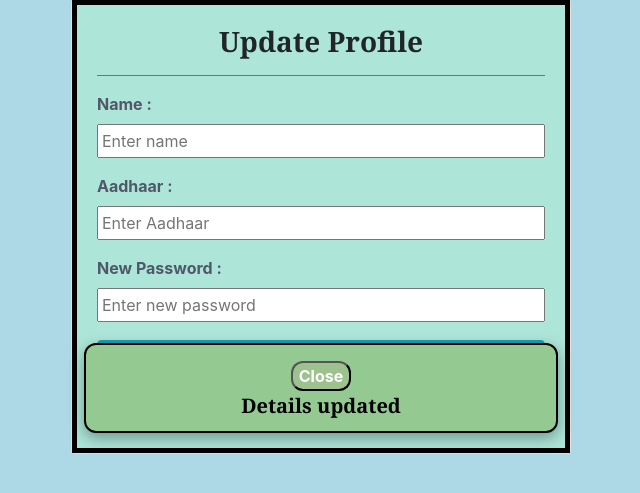
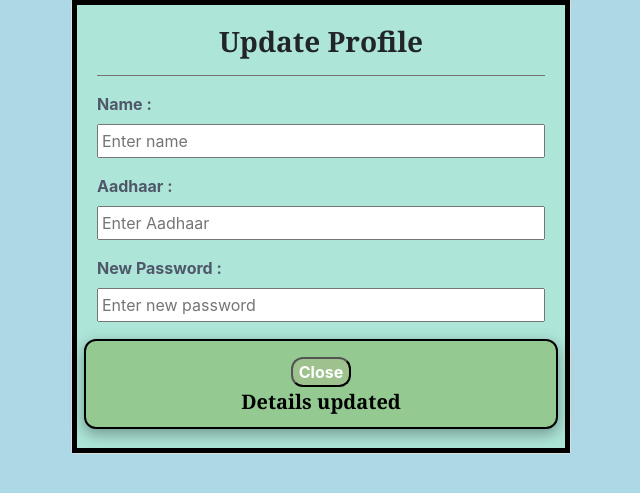
Before and after one commit to MrTitan444/Shimmy.shimmy.bank, a Flask app: page /update in a window 1280 px wide. Shown: the part 176-669 px from the top of the page, without its empty margins (319-959 px from the left). Run offline with Flask 3, Linux system fonts and the light colour scheme; the visitor is signed in with stand-in values (Sample User, id 1); parts of the project's set-up code (start-up, migrations or seed data) failed here and were passed over.

Commit message:
final commit goodbye we loved you!! <3

```diff
--- a/Shimmy Shimmy Bank/Shimmy.shimmy.bank/website/static/styles/index.css
+++ b/Shimmy Shimmy Bank/Shimmy.shimmy.bank/website/static/styles/index.css
@@ -60,6 +60,7 @@
 /* Footer */
 .jumbotron {
     position: absolute;
+    justify-content: left;
     background-color: #353b48;
     color: #dcdde1;
     display: flex;
@@ -70,6 +71,7 @@
     border-radius: 0%;
 }
 .jumbotron.footer {
+    position: absolute;
     background-color: #353b48;
     color: #dcdde1;
     right:0px;
--- a/Shimmy Shimmy Bank/Shimmy.shimmy.bank/website/templates/transhistsav.html
+++ b/Shimmy Shimmy Bank/Shimmy.shimmy.bank/website/templates/transhistsav.html
@@ -48,6 +48,9 @@
           </div>
         </div>
       </div>
+  {% if lasvegas==[] %}
+      <br><br><br><br><br><br><br><br><br>
+  {% endif %}
   <br><br><br><br>  <br><br><br><br>  <br><br><br><br>
   {% endblock %}
 <!-- Footer -->
--- a/Shimmy Shimmy Bank/Shimmy.shimmy.bank/website/templates/update.html
+++ b/Shimmy Shimmy Bank/Shimmy.shimmy.bank/website/templates/update.html
@@ -38,7 +38,7 @@
             </div>
           </form>
           {% if session.get('update')==True %}
-            <dialog open style="width: 95%; height: 90px; top: 343px; left: 0; border: 2px solid rgb(0, 0, 0); border-radius: 12px;; background-color: rgb(148, 201, 146); box-shadow: rgba(0, 0, 0, 0.35) 0px 5px 15px;">
+            <dialog open style="width: 95%; height: 90px; top: 339px; left: 0; border: 2px solid rgb(0, 0, 0); border-radius: 12px;; background-color: rgb(148, 201, 146); box-shadow: rgba(0, 0, 0, 0.35) 0px 5px 15px;">
               <form method="dialog" open>
                 <center> <button class="Close-button" aria-label="Close" style="background-color: rgb(157, 194, 141); border-radius: 12px; color: rgb(255, 255, 255); cursor: pointer;"><b>Close</b></button></center>
                 <center><p style="font-family: Cambria, Cochin, Georgia, Times, 'Times New Roman', serif; color: rgb(0, 0, 0);font-size: 20px;"><b>Details updated</b></p></center>
```
Also changed, not shown: Shimmy Shimmy Bank/Shimmy.shimmy.bank/website/functions.py (+4 -4 lines).
